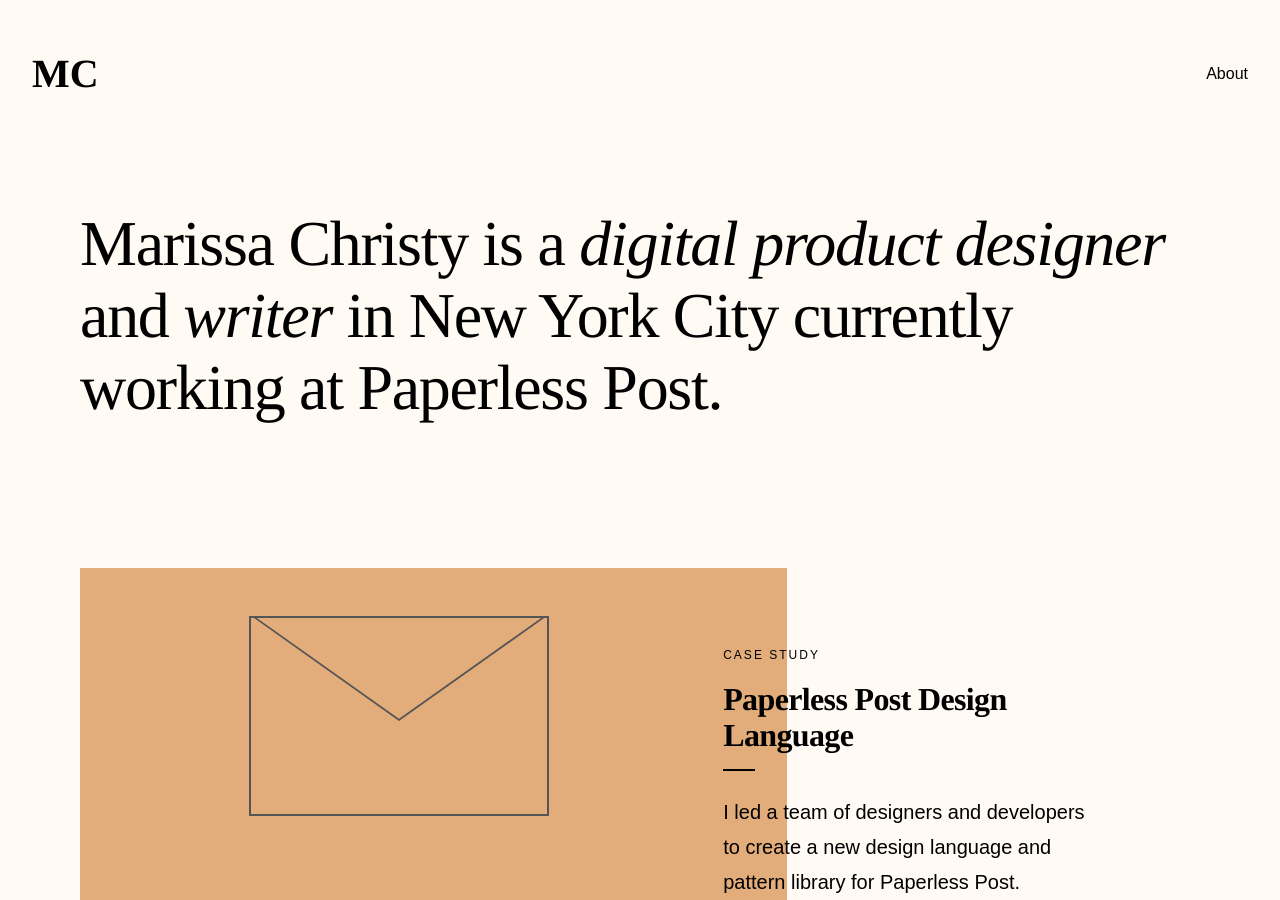
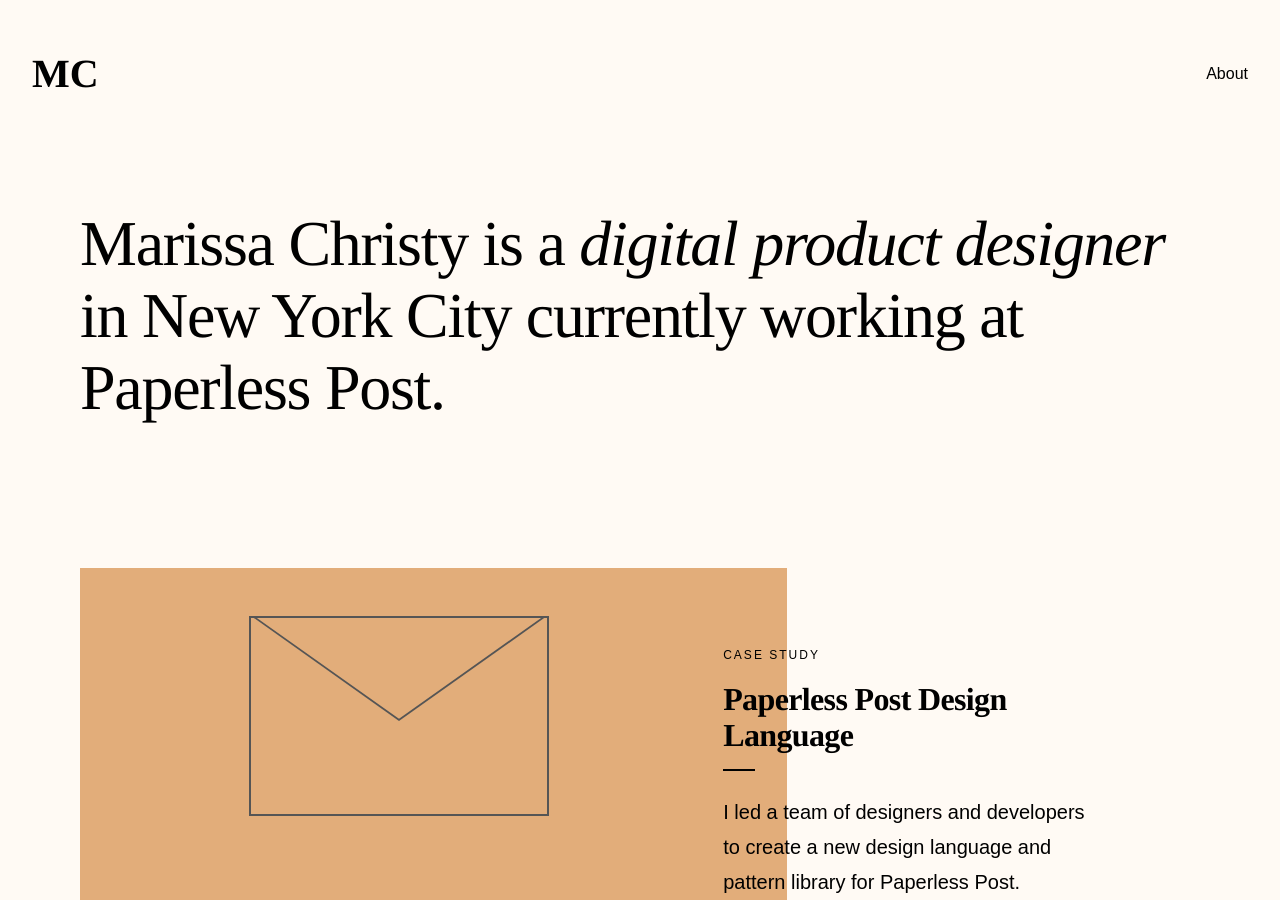
Before and after one commit to mjchristy/marissachristy, a Jekyll site: the page built from index.html, in a window 1280 px wide and 900 px high. Built offline with Jekyll 4.4.1, drawn with Linux system fonts in a browser that asks for light colours.

Commit message:
removing writer

```diff
--- a/index.html
+++ b/index.html
@@ -6,7 +6,7 @@
 <div class="home">
 	<div class="row">
 		<div class="col-md-12">
-			<h1>Marissa Christy is a <i>digital product designer</i> and <i>writer</i> in New York City currently working at Paperless Post.</h1>
+			<h1>Marissa Christy is a <i>digital product designer</i> in New York City currently working at Paperless Post.</h1>
 		</div>
 	</div>
 
```
